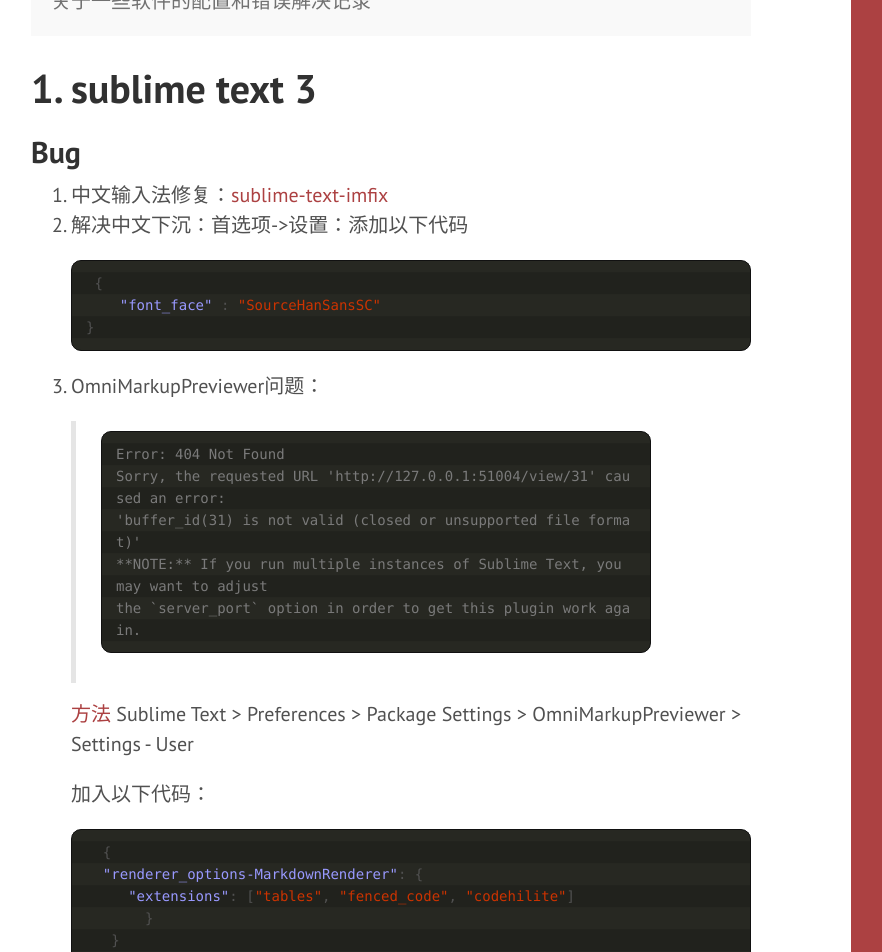
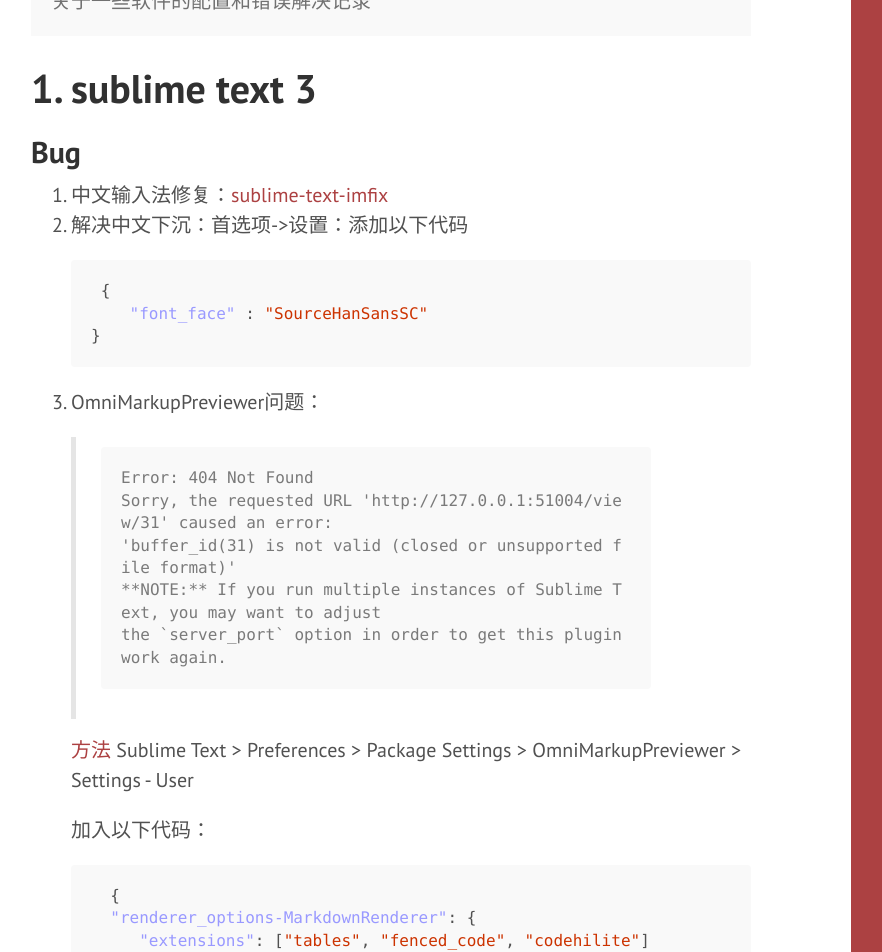
Before and after one commit to wangm23456/wangm23456_jekyll, a Jekyll site: the page built from index.html, in a window 1280 px wide and 1400 px high, scrolled down 214 px. Shown: the top 952 px of the window, without its empty margins (69-951 px from the left). Built offline with Jekyll 4.4.1, drawn with Linux system fonts in a browser that asks for light colours; the list of posts is cut into pages by our own code.

Commit message:
highlight

```diff
--- a/public/css/poole.css
+++ b/public/css/poole.css
@@ -186,20 +186,6 @@ pre code {
 }
 .highlight pre {
   margin-bottom: 0;
-  border: 1px solid #111;
-    padding: 0.8em 1em;
-    font: 14px/22px Consolas, Monaco, 'Andale Mono', monospace;
-    border-radius: 10px;
-    background-color: #21221d;
-    background-image: -webkit-linear-gradient(#21221d 50%, #272822 50%);
-    background-image: -moz-linear-gradient(#21221d 50%, #272822 50%);
-    background-image: -ms-linear-gradient(#21221d 50%, #272822 50%);
-    background-image: -o-linear-gradient(#21221d 50%, #272822 50%);
-    background-image: linear-gradient(#21221d 50%, #272822 50%);
-    background-size: 44px 44px;
-    background-origin: content-box;
-    overflow: auto;
-    -webkit-overflow-scrolling: touch;
 }
 
 /* Gist via GitHub Pages */
```
Also changed, not shown: _includes/head.html (+5 -10 lines).
